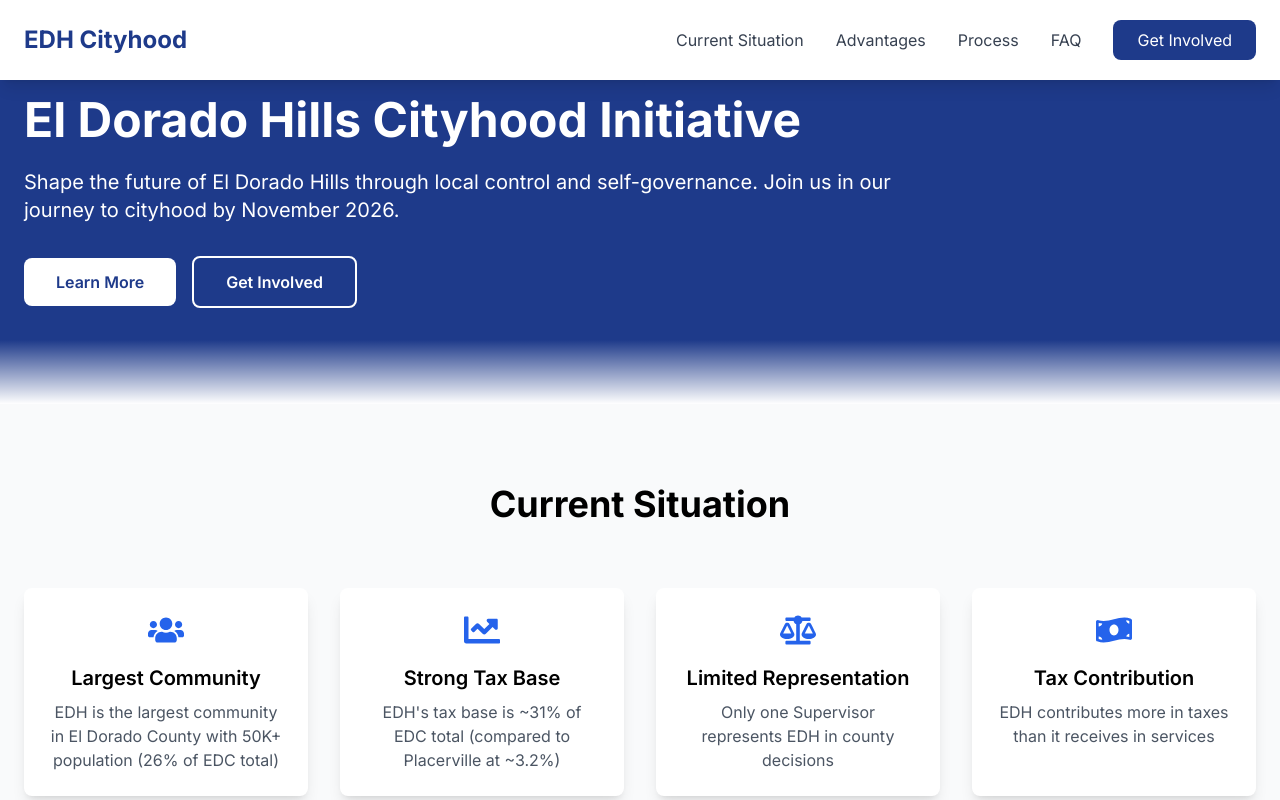
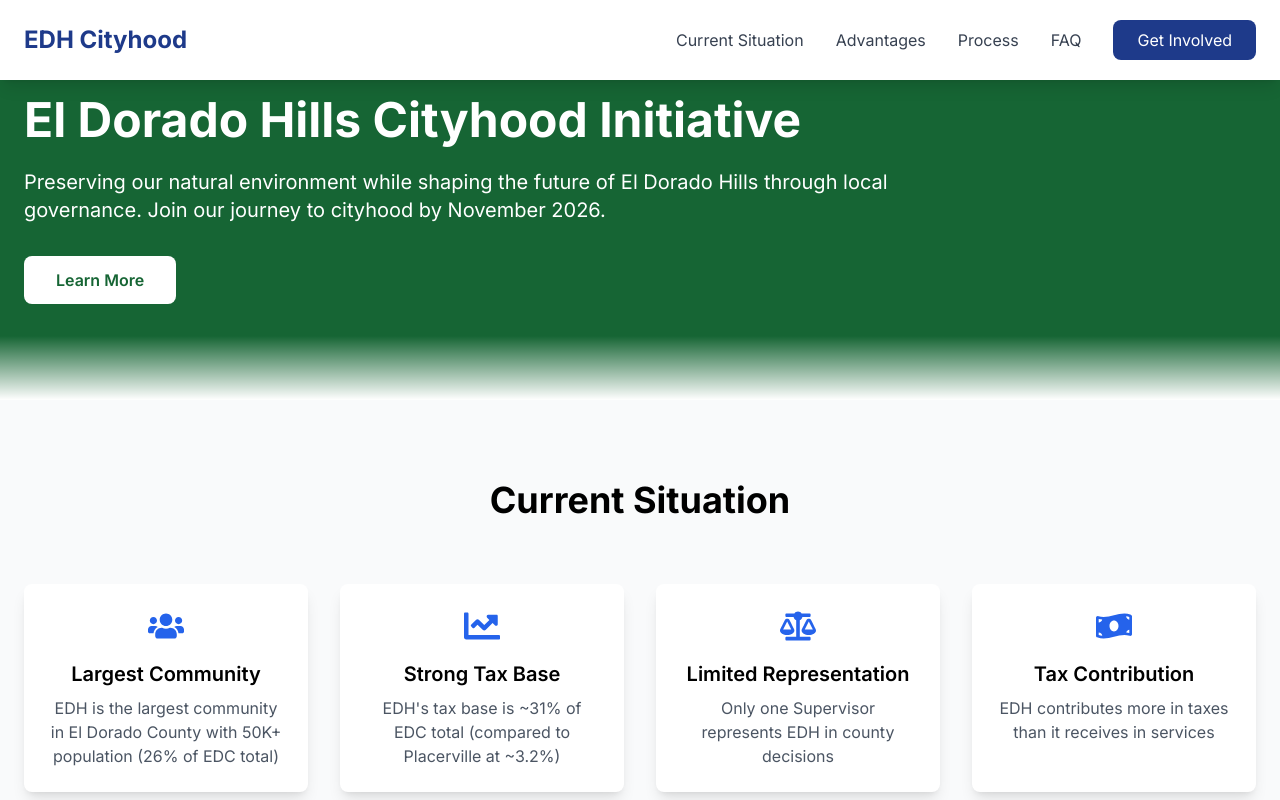
Before and after one commit to cnicholson123/edh-cityhood, a Next.js app: page / in a window 1280 px wide. Shown: the top 800 px of the page. Built offline with nearby package versions, Linux system fonts and the light colour scheme.

Commit message:
Update Hero text to emphasize environmental focus

```diff
--- a/app/components/Hero.tsx
+++ b/app/components/Hero.tsx
@@ -2,22 +2,19 @@ import React from 'react';
 
 const Hero = () => {
   return (
-    <div className="relative bg-blue-900 text-white py-24">
+    <div className="relative bg-green-800 text-white py-24">
       <div className="container mx-auto px-6">
         <div className="max-w-4xl">
           <h1 className="text-5xl font-bold mb-6">
             El Dorado Hills Cityhood Initiative
           </h1>
           <p className="text-xl mb-8">
-            Shape the future of El Dorado Hills through local control and self-governance.
-            Join us in our journey to cityhood by November 2026.
+            Preserving our natural environment while shaping the future of El Dorado Hills through local governance.
+            Join our journey to cityhood by November 2026.
           </p>
           <div className="space-x-4">
-            <button className="bg-white text-blue-900 px-8 py-3 rounded-lg font-semibold hover:bg-blue-100 transition">
+            <button className="bg-white text-green-800 px-8 py-3 rounded-lg font-semibold hover:bg-green-50 transition">
               Learn More
-            </button>
-            <button className="border-2 border-white px-8 py-3 rounded-lg font-semibold hover:bg-white hover:text-blue-900 transition">
-              Get Involved
             </button>
           </div>
         </div>
```
